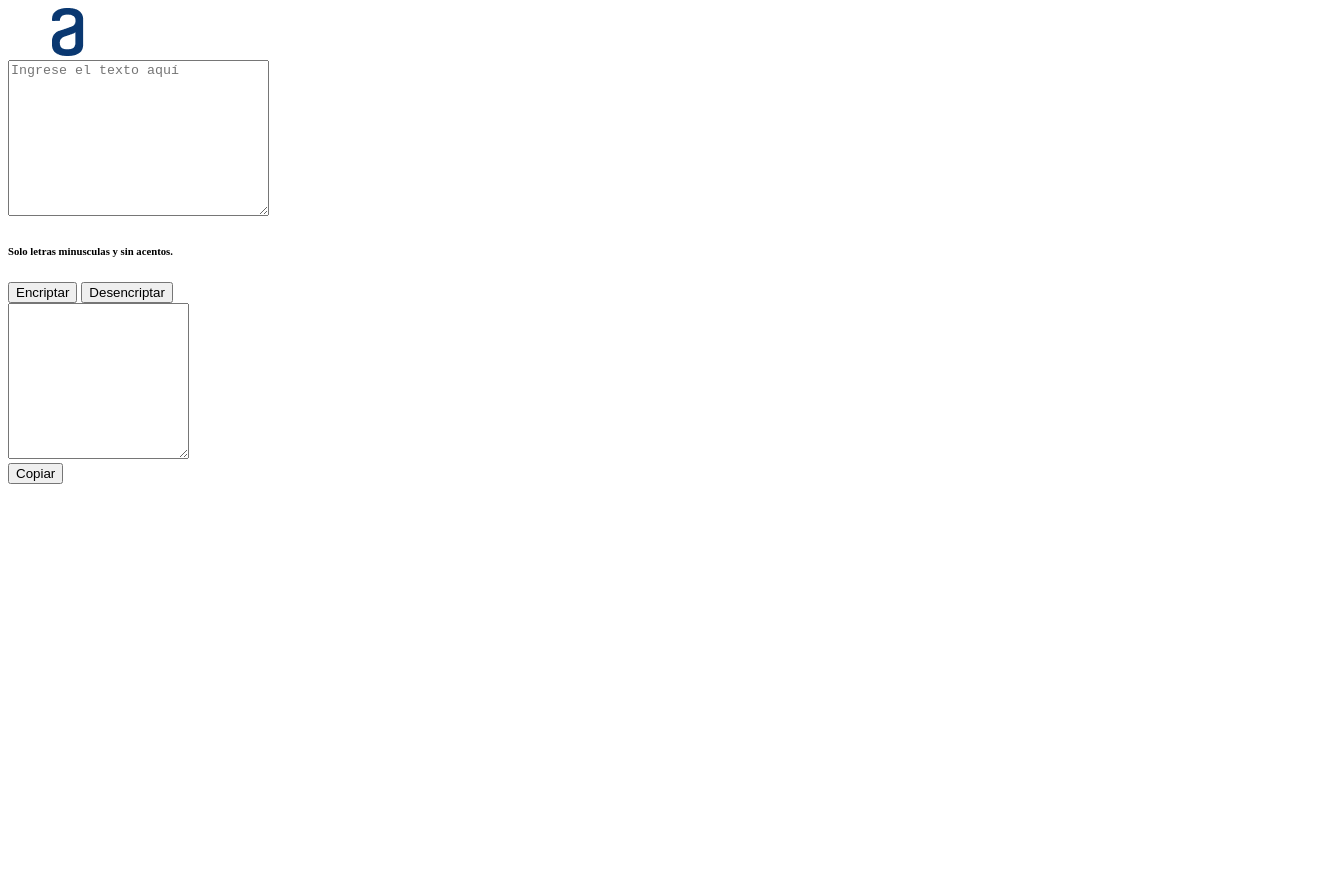
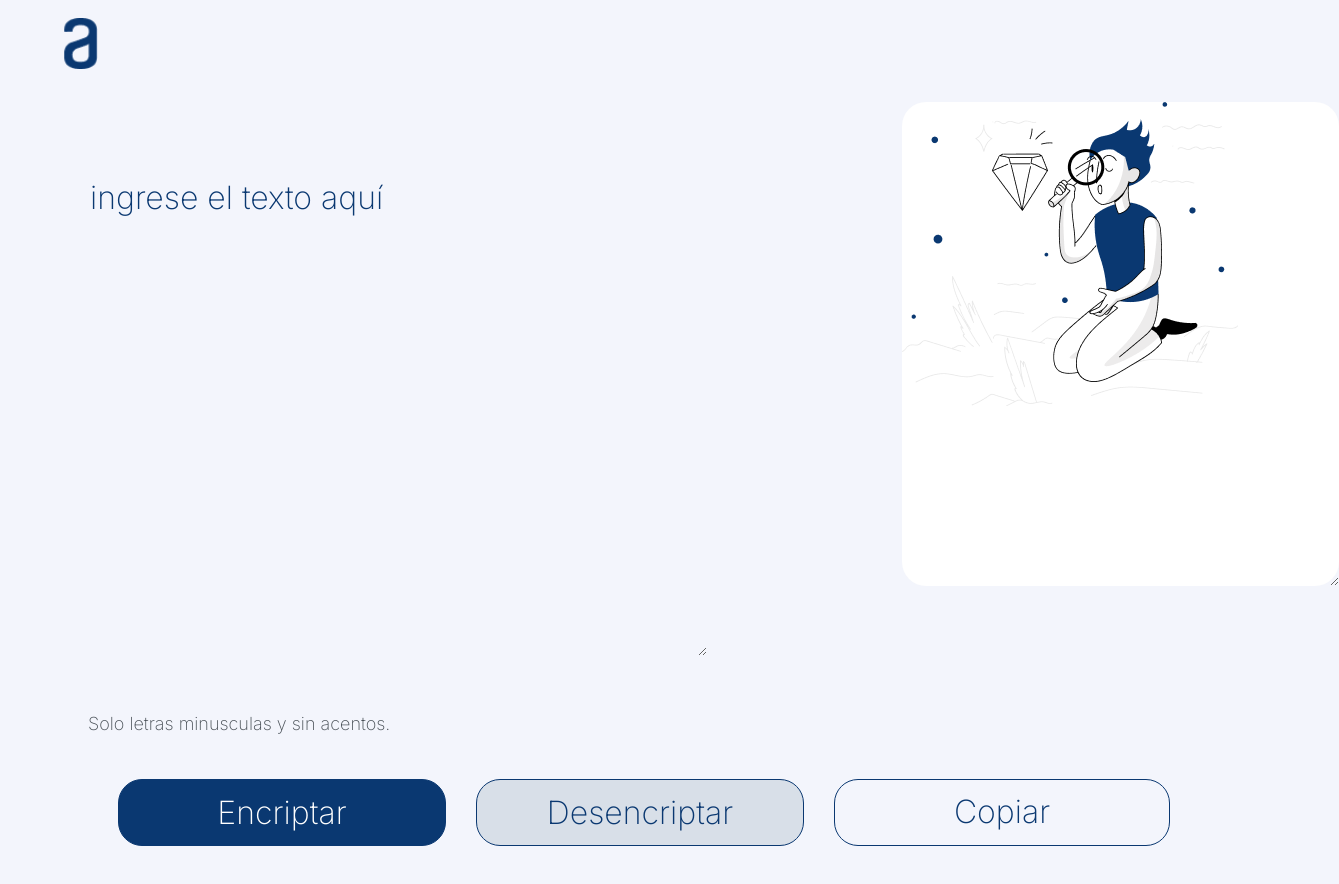
Before and after one commit to OtilioGD/proyectoCodificador, a plain HTML site: page index.html in a window 1280 px wide. Shown: the whole page, 1339 px wide, since content can reach past the window. Before the commit the page ends 800 px from the top, so only its background shows below. Drawn offline with Linux system fonts and the light colour scheme.

Commit message:
Creando los estilos CSS

```diff
--- a/style.css
+++ b/style.css
@@ -1,4 +1,91 @@
-h1{
-    font-size: smaller;
-    font-style: italic;
+*{
+    background: #F3F5FC;
+    font-family: 'Inter';
+    font-weight: 400;
+    font-size: 32px;
+    line-height: 150%;
 }
+
+.logo{
+    padding-top: 10px;
+    padding-left: 10px;
+    width: 10%;
+}
+
+main{
+    display: flex;
+    margin-bottom: 50px;
+    margin-left: 80px;
+}
+
+.text-area{
+    border: none;
+    color: #0A3871;
+    margin-top: 90px;
+    text-transform: lowercase;
+}
+
+::placeholder { color: #0A3871; }
+    .text-area:focus {
+        outline: none;
+    }
+
+.mensaje{
+    background: white;
+    background-image: url("img/Muñeco.png");
+    background-repeat: no-repeat;
+    border: none;
+    border-radius: 24px;
+    color: #0A3871;
+    margin-left: 98px;
+    margin-top: 20px;
+    padding-left: 20px;
+    /*position: fixed; */
+}
+
+.mensaje:focus{
+    outline: none;
+}
+
+.botones{
+    display: flex;
+    margin-top: 18px;
+}
+
+.btn-desencriptar{
+    background: #D8DFE8;
+    border: 1px solid #0A3871;
+    border-radius: 24px;
+    color: #0A3871;
+    cursor: pointer;
+    height: 67px;
+    margin-left: 30px;
+    width: 328px;
+}
+
+.btn-encriptar{
+    background-color: #0A3871;
+    border: 1px solid #0A3871;
+    border-radius: 24px;
+    color: white;
+    cursor: pointer;
+    height: 67px;
+    margin-left: 30px;
+    width: 328px;
+}
+
+.copiar{
+    border: 1px solid #0A3871;
+    border-radius: 24px;
+    color: #0A3871;
+    cursor: pointer;
+    height: 67px;
+    margin-left: 30px;
+    margin-top: 180px;
+    width: 336px;
+}
+
+.informacion{
+    color: #495057;
+    font-size: 18px;
+}
```
